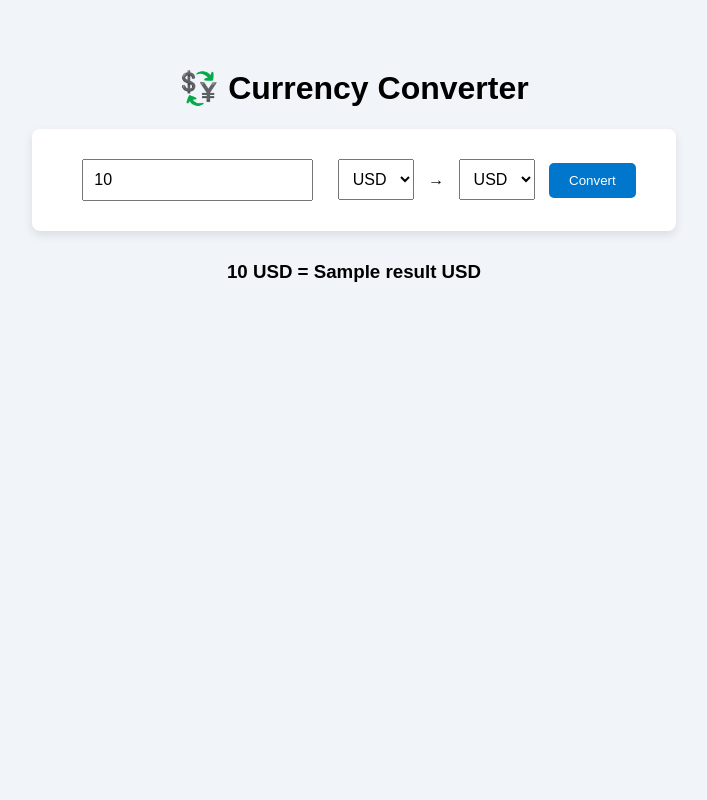
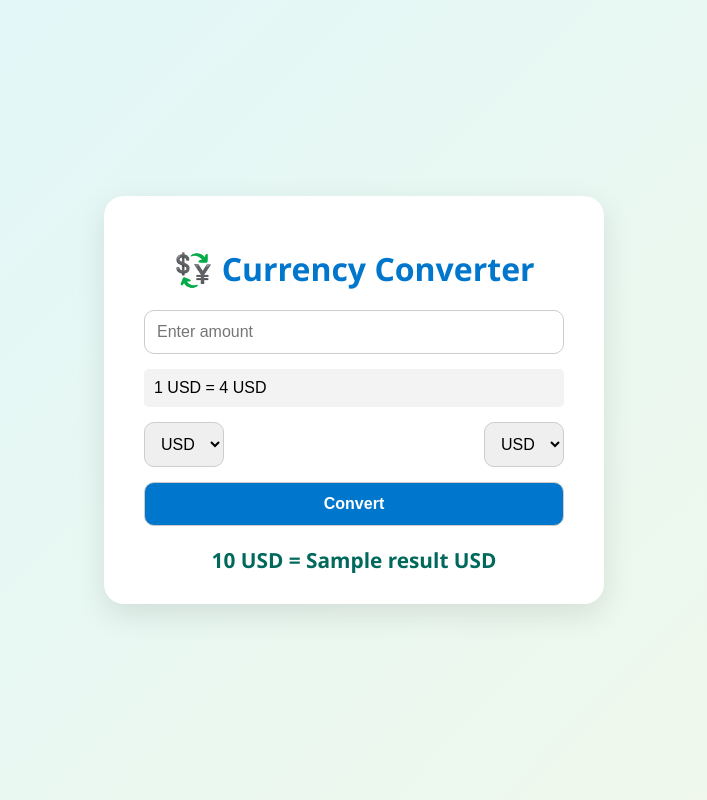
Before and after one commit to ahmedrafat23/currency_converter, a Flask app: template templates/converter.html in a window 1280 px wide. Shown: the whole page, without its empty margins (286-993 px from the left). Run offline with Flask 3, Linux system fonts and the light colour scheme; the template is opened without the code that fills it: most values are stand-ins (such as "Sample title", 1, 10 or a date in 2020).

Commit message:
24/7/2025

```diff
--- a/app.py
+++ b/app.py
@@ -1,4 +1,4 @@
-from flask import Flask, render_template, request
+from flask import Flask, render_template, request, redirect
 import requests
 
 app = Flask(__name__)
@@ -21,6 +21,7 @@ def welcome():
 @app.route('/converter', methods=['GET', 'POST'])
 def converter():
     result = None
+    rate = None
     currencies = []
     amount = 0
     from_currency = 'USD'
@@ -33,7 +34,8 @@ def converter():
 
         rates = get_rates(from_currency)
         if rates and to_currency in rates:
-            result = round(amount * rates[to_currency], 2)
+            rate = rates[to_currency]
+            result = round(amount * rate, 2)
         currencies = list(rates.keys()) if rates else []
     else:
         rates = get_rates('USD')
@@ -45,7 +47,8 @@ def converter():
         currencies=currencies,
         from_currency=from_currency,
         to_currency=to_currency,
-        amount=amount
+        amount=amount,
+        rate=rate
     )
 
 if __name__ == '__main__':
--- a/templates/converter.html
+++ b/templates/converter.html
@@ -3,75 +3,151 @@
 
 <head>
     <meta charset="UTF-8">
-    <title>Currency Converter</title>
+    <title>🌍 Currency Converter</title>
+    <meta name="viewport" content="width=device-width, initial-scale=1.0">
     <style>
+        * {
+            box-sizing: border-box;
+        }
+
         body {
-            font-family: 'Arial', sans-serif;
-            padding: 40px;
-            background: #f1f5f9;
+            margin: 0;
+            font-family: 'Segoe UI', Tahoma, Geneva, Verdana, sans-serif;
+            background: linear-gradient(135deg, #e0f7fa, #f1f8e9);
+            display: flex;
+            justify-content: center;
+            align-items: center;
+            height: 100vh;
+        }
+
+        .converter-box {
+            background: #fff;
+            padding: 30px 40px;
+            border-radius: 20px;
+            box-shadow: 0 10px 30px rgba(0, 0, 0, 0.1);
+            width: 90%;
+            max-width: 500px;
             text-align: center;
+            animation: fadeIn 0.6s ease;
+        }
+
+        h1 {
+            margin-bottom: 20px;
+            color: #0077cc;
         }
 
         form {
-            background: white;
-            display: inline-block;
-            padding: 20px 40px;
-            border-radius: 8px;
-            box-shadow: 0 4px 10px rgba(0, 0, 0, 0.1);
+            display: flex;
+            flex-direction: column;
+            gap: 15px;
         }
 
+        input,
         select,
-        input {
-            padding: 10px;
-            margin: 10px;
-            font-size: 1em;
+        button {
+            padding: 12px;
+            border: 1px solid #ccc;
+            border-radius: 10px;
+            font-size: 1rem;
+            outline: none;
+        }
+
+        select:focus,
+        input:focus {
+            border-color: #0077cc;
         }
 
         button {
-            padding: 10px 20px;
-            background: #0077cc;
+            background-color: #0077cc;
             color: white;
-            border: none;
-            border-radius: 5px;
+            font-weight: bold;
             cursor: pointer;
+            transition: background-color 0.3s ease;
         }
 
         button:hover {
-            background: #005fa3;
+            background-color: #005fa3;
         }
 
-        h3 {
-            margin-top: 30px;
+        .result {
+            margin-top: 20px;
+            font-size: 1.3em;
+            color: #00695c;
+            font-weight: bold;
+        }
+
+        .currencies {
+            display: flex;
+            justify-content: space-between;
+            gap: 10px;
+        }
+
+        @keyframes fadeIn {
+            from {
+                opacity: 0;
+                transform: translateY(20px);
+            }
+
+            to {
+                opacity: 1;
+                transform: translateY(0);
+            }
+        }
+
+        @media (max-width: 500px) {
+            .currencies {
+                flex-direction: column;
+            }
         }
     </style>
 </head>
 
 <body>
 
+    <div class="converter-box">
         <h1>💱 Currency Converter</h1>
+
         <form method="POST">
-        <input type="number" name="amount" step="0.01" placeholder="Amount" required value="{{ amount }}">
+            <input type="number" name="amount" step="0.01" placeholder="Enter amount" required value="{{ amount }}"
+                id="amount-box" onfocus="this.select();">
 
+            {% if rate %}
+            <input type="text" value="1 {{ from_currency }} = {{ rate }} {{ to_currency }}" readonly
+                style="background-color:#f3f3f3; border:none; padding:10px; border-radius:5px;">
+            {% endif %}
+
+            <div class="currencies">
                 <select name="from_currency">
                     {% for currency in currencies %}
-            <option value="{{ currency }}" {% if currency==from_currency %}selected{% endif %}>{{ currency }}</option>
+                    <option value="{{ currency }}" {% if currency==from_currency %}selected{% endif %}>{{ currency }}
+                    </option>
                     {% endfor %}
                 </select>
 
-        <span>→</span>
-
                 <select name="to_currency">
                     {% for currency in currencies %}
-            <option value="{{ currency }}" {% if currency==to_currency %}selected{% endif %}>{{ currency }}</option>
+                    <option value="{{ currency }}" {% if currency==to_currency %}selected{% endif %}>{{ currency }}
+                    </option>
                     {% endfor %}
                 </select>
+            </div>
 
             <button type="submit">Convert</button>
         </form>
 
         {% if result %}
-    <h3>{{ amount }} {{ from_currency }} = {{ result }} {{ to_currency }}</h3>
+        <div class="result">
+            {{ amount }} {{ from_currency }} = {{ result }} {{ to_currency }}
+        </div>
         {% endif %}
+    </div>
+
+    <script>
+        // Clear amount on page load
+        window.addEventListener('DOMContentLoaded', function () {
+            document.getElementById('amount-box').value = '';
+        });
+    </script>
 
 </body>
 
```
Also changed, not shown: templates/welcome.html (+16 -52 lines). Lines whose indentation alone changed are shown as unchanged.
